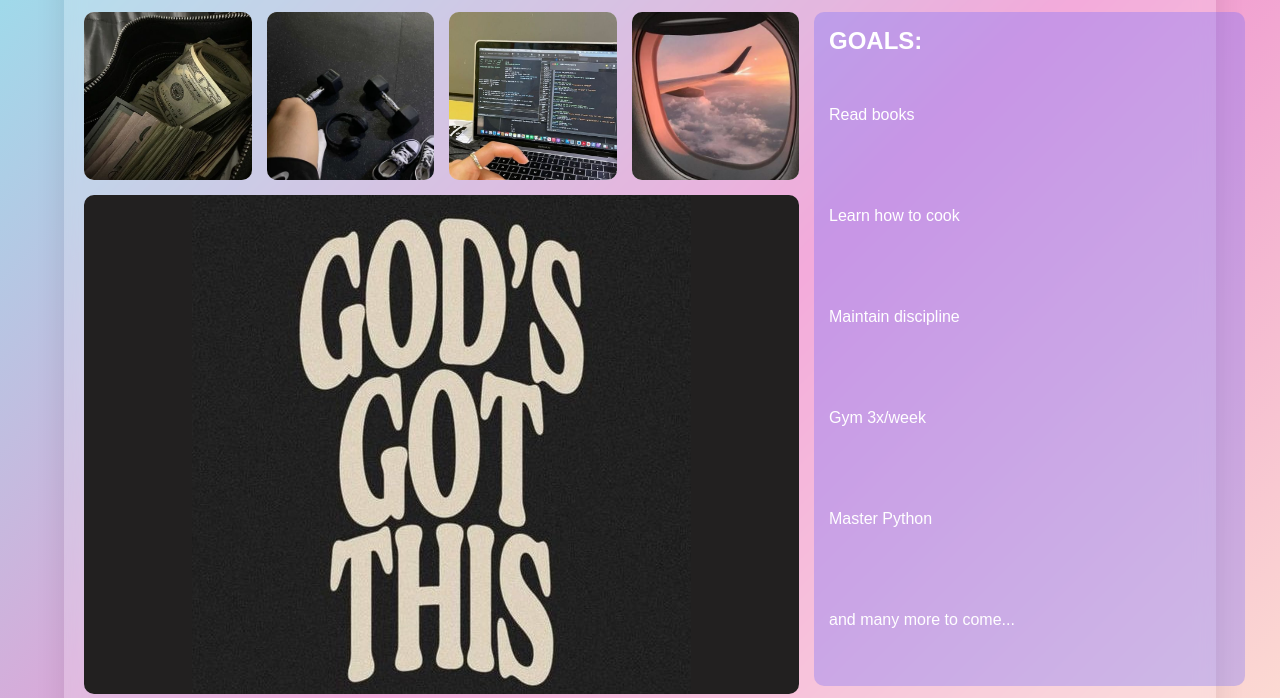
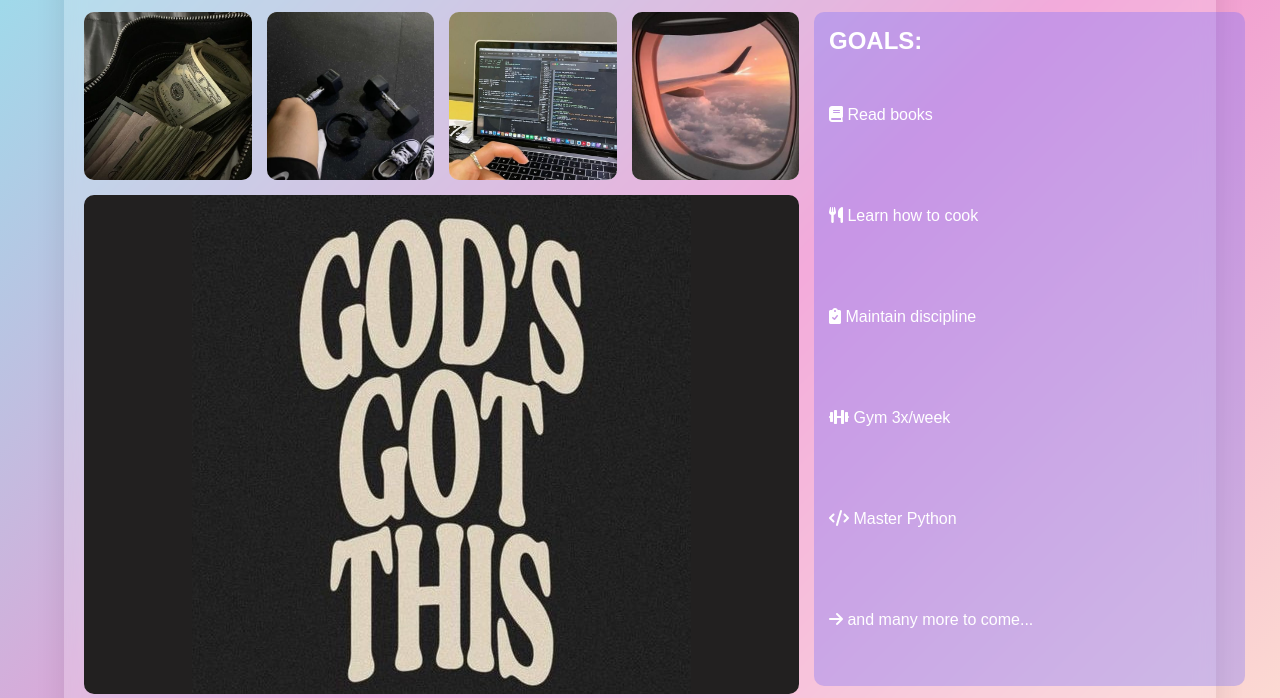
Before and after one commit to Gerard-M/-MalapoteGerardAndrei-CS-3301-WSTactivities, a plain HTML site: page Laboratory Activities/Laboratory Activity - 10-04-24/visionboard.html in a window 1280 px wide. Shown: the part 88-786 px from the top of the page. Drawn offline with Linux system fonts and the light colour scheme.

Commit message:
Update visionboard.html

```diff
--- a/Laboratory Activities/Laboratory Activity - 10-04-24/visionboard.html
+++ b/Laboratory Activities/Laboratory Activity - 10-04-24/visionboard.html
@@ -5,6 +5,7 @@
     <meta name="viewport" content="width=device-width, initial-scale=1.0">
     <title>Gerard's Vision Board</title>
     <link rel="stylesheet" href="styles.css">
+    <link href="https://cdnjs.cloudflare.com/ajax/libs/font-awesome/6.0.0-beta3/css/all.min.css" rel="stylesheet">
 </head>
 <body>
     <div class="vision-board-container">
@@ -35,12 +36,12 @@
                 <div class="goals-section">
                     <h2>GOALS:</h2>
                     <ul>
-                        <li>Read books</li>
-                        <li>Learn how to cook</li>
-                        <li>Maintain discipline</li>
-                        <li>Gym 3x/week</li>
-                        <li>Master Python</li>
-                        <li>and many more to come...</li>
+                        <li><i class="fas fa-book"></i> Read books</li>
+                        <li><i class="fas fa-utensils"></i> Learn how to cook</li>
+                        <li><i class="fas fa-clipboard-check"></i> Maintain discipline</li>
+                        <li><i class="fas fa-dumbbell"></i> Gym 3x/week</li>
+                        <li><i class="fas fa-code"></i> Master Python</li>
+                        <li><i class="fas fa-arrow-right"></i> and many more to come...</li>
                     </ul>
                 </div>
                 <div class="music-image"><img src="assets/song.jpg" alt=""></div>
@@ -49,6 +50,3 @@
     </div>
 </body>
 </html>
-
-</body>
-</html>
```
